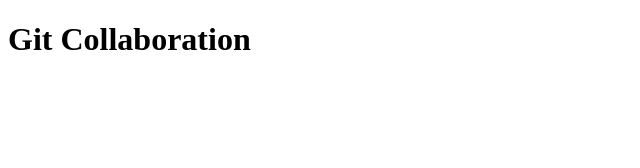
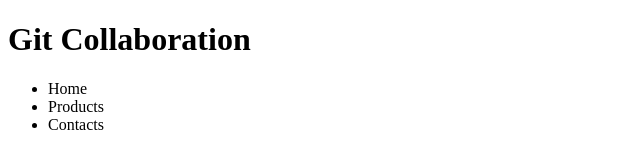
Before and after one commit to ZinK0/Git_Project_Test, a plain HTML site: page index.html in a window 1280 px wide. Shown: the whole page, without its empty margins (0-640 px from the left). Drawn offline with Linux system fonts and the light colour scheme.

Commit message:
Added navbar

```diff
--- a/index.html
+++ b/index.html
@@ -7,5 +7,12 @@
   </head>
   <body>
     <h1>Git Collaboration</h1>
+    <nav>
+      <ul>
+        <li>Home</li>
+        <li>Products</li>
+        <li>Contacts</li>
+      </ul>
+    </nav>
   </body>
 </html>
```
